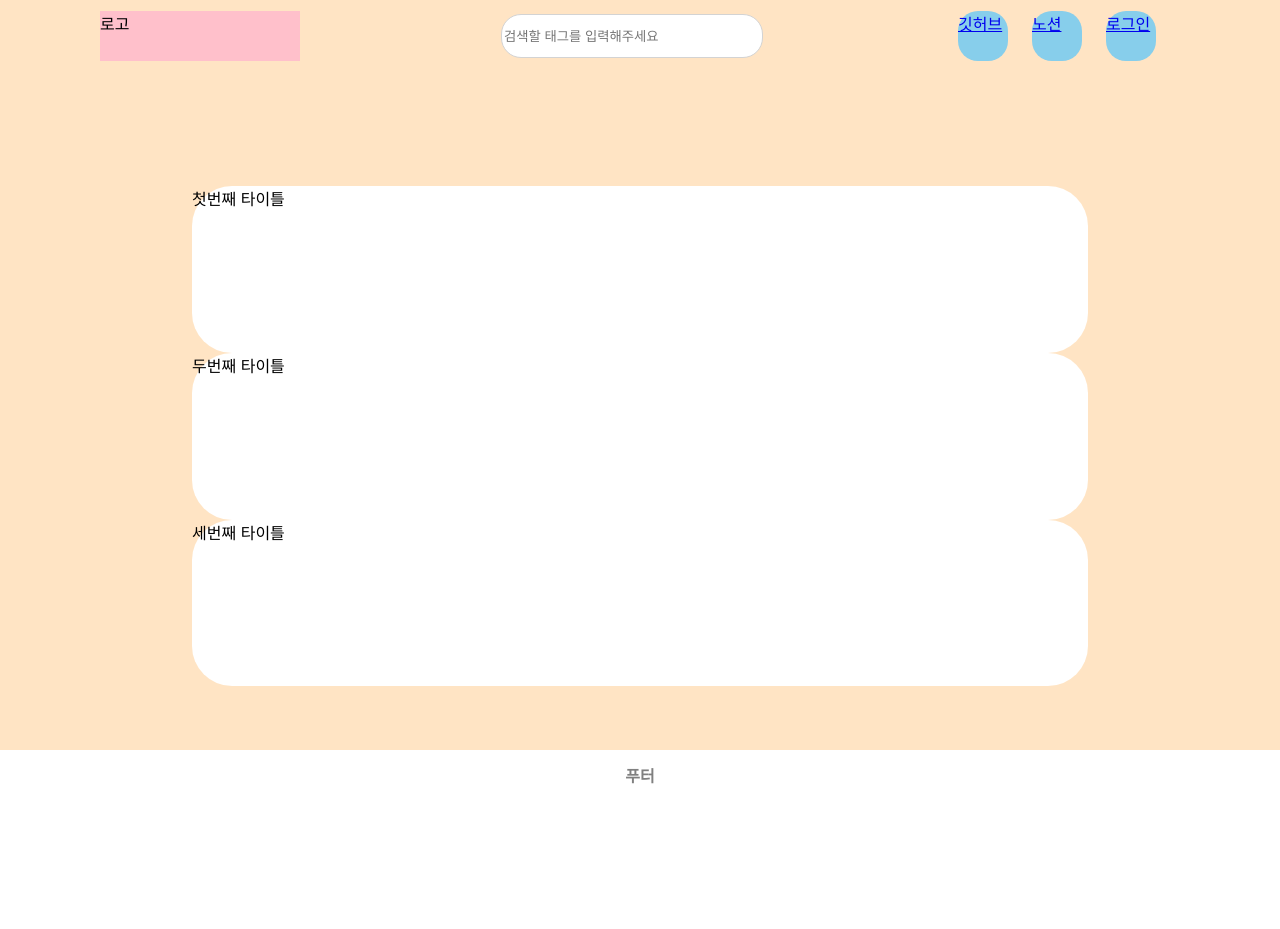
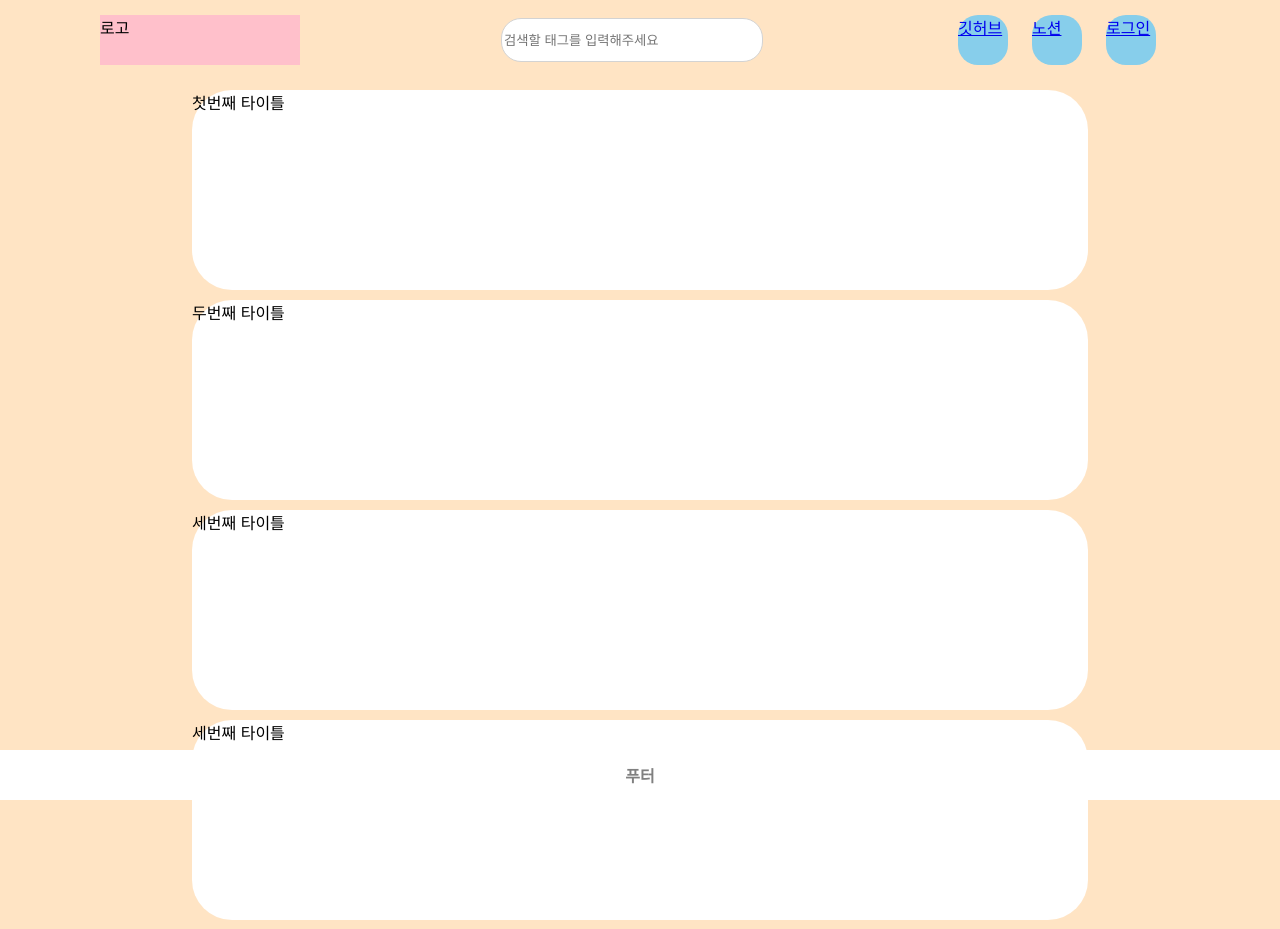
Before and after one commit to kigpand/Blog, a React (Create React App) app: page / in a window 1280 px wide. Shown: the top 929 px of the page. Before the commit the page ends 800 px from the top, so only its background shows below. Built offline with nearby package versions, Linux system fonts and the light colour scheme.

Commit message:
scroll 안내려가던 이슈 처리

```diff
--- a/src/components/Posting/Posting.module.scss
+++ b/src/components/Posting/Posting.module.scss
@@ -2,7 +2,8 @@
 
 .posting {
     @include bg-color;
-    width: 70%;
-    height: 300px;
+    width: 100%;
+    height: 200px;
     border-radius: 40px;
+    margin-top: 10px;
 }
--- a/src/components/PostingList/PostingList.module.scss
+++ b/src/components/PostingList/PostingList.module.scss
@@ -1,11 +1,5 @@
 .postingList {
-    width: 100%;
-    height: 500px;
-    display: flex;
-    flex-direction: column;
-    align-items: center;
-    overflow: hidden;
-    flex-wrap: nowrap;
+    width: 70%;
 
     &:hover {
         cursor: pointer;
--- a/src/components/PostingList/PostingList.tsx
+++ b/src/components/PostingList/PostingList.tsx
@@ -7,6 +7,15 @@ const PostingList = () => {
     const dummyData: IPosting[] = [
         { title: '첫번째 타이틀', content: '얄리얄리얄라성 얄랄리 얄라', hashTag: ['123', '456', '789'], date: new Date() },
         { title: '두번째 타이틀', content: '얄리얄리얄라성 얄랄리 얄라', hashTag: ['2222'], date: new Date() },
+        { title: '세번째 타이틀', content: '얄리얄리얄라성 얄랄리 얄라', hashTag: ['aas', 'dddd'], date: new Date() },
+        { title: '세번째 타이틀', content: '얄리얄리얄라성 얄랄리 얄라', hashTag: ['aas', 'dddd'], date: new Date() },
+        { title: '세번째 타이틀', content: '얄리얄리얄라성 얄랄리 얄라', hashTag: ['aas', 'dddd'], date: new Date() },
+        { title: '세번째 타이틀', content: '얄리얄리얄라성 얄랄리 얄라', hashTag: ['aas', 'dddd'], date: new Date() },
+        { title: '세번째 타이틀', content: '얄리얄리얄라성 얄랄리 얄라', hashTag: ['aas', 'dddd'], date: new Date() },
+        { title: '세번째 타이틀', content: '얄리얄리얄라성 얄랄리 얄라', hashTag: ['aas', 'dddd'], date: new Date() },
+        { title: '세번째 타이틀', content: '얄리얄리얄라성 얄랄리 얄라', hashTag: ['aas', 'dddd'], date: new Date() },
+        { title: '세번째 타이틀', content: '얄리얄리얄라성 얄랄리 얄라', hashTag: ['aas', 'dddd'], date: new Date() },
+        { title: '세번째 타이틀', content: '얄리얄리얄라성 얄랄리 얄라', hashTag: ['aas', 'dddd'], date: new Date() },
         { title: '세번째 타이틀', content: '얄리얄리얄라성 얄랄리 얄라', hashTag: ['aas', 'dddd'], date: new Date() },
     ];
 
--- a/src/styles/utill.scss
+++ b/src/styles/utill.scss
@@ -15,7 +15,5 @@
 }
 
 @mixin base {
-    width: 100vw;
-    height: 100vh;
     background-color: bisque;
 }
```
